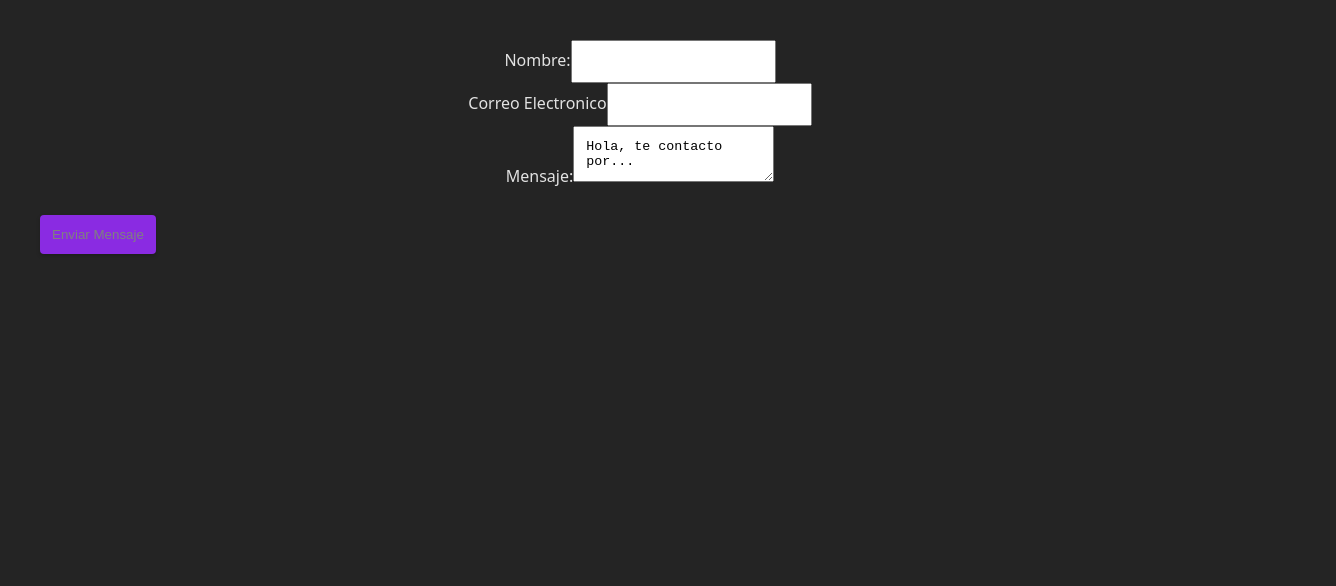
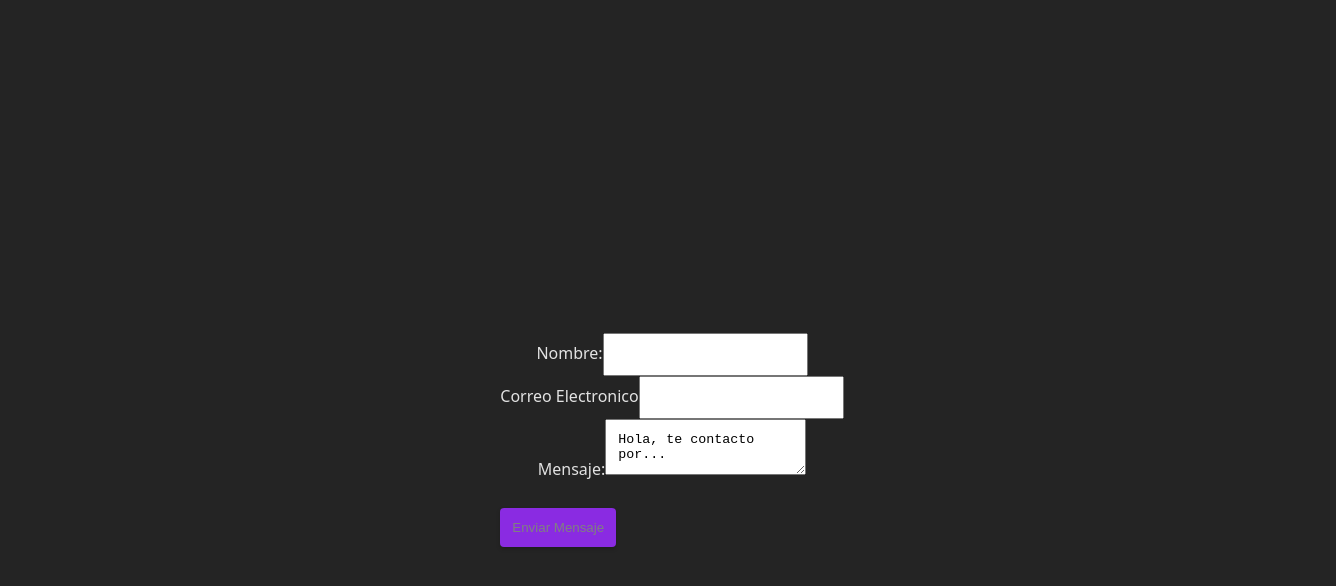
Before and after one commit to nicolasaddamo1/ReactCourse, a React (Vite) app in the folder 07-formulario-contacto/: page / in a window 1280 px wide. Shown: the top 586 px of the page, 1336 px wide, since content can reach past the window. Built offline with nearby package versions, Linux system fonts and the light colour scheme.

Commit message:
feat: added :#root

```diff
--- a/07-formulario-contacto/src/index.css
+++ b/07-formulario-contacto/src/index.css
@@ -13,6 +13,15 @@
     -webkit-font-smoothing: antialiased;
     -moz-osx-font-smoothing: grayscale;
     -webkit-text-size-adjust: 100%;
+}
+
+#root {
+    display: flex;
+    min-height: 100vh;
+    flex-direction: column;
+    align-items: center;
+    justify-content: center;
+    width: 100%;
 }
 
 .form {
```
